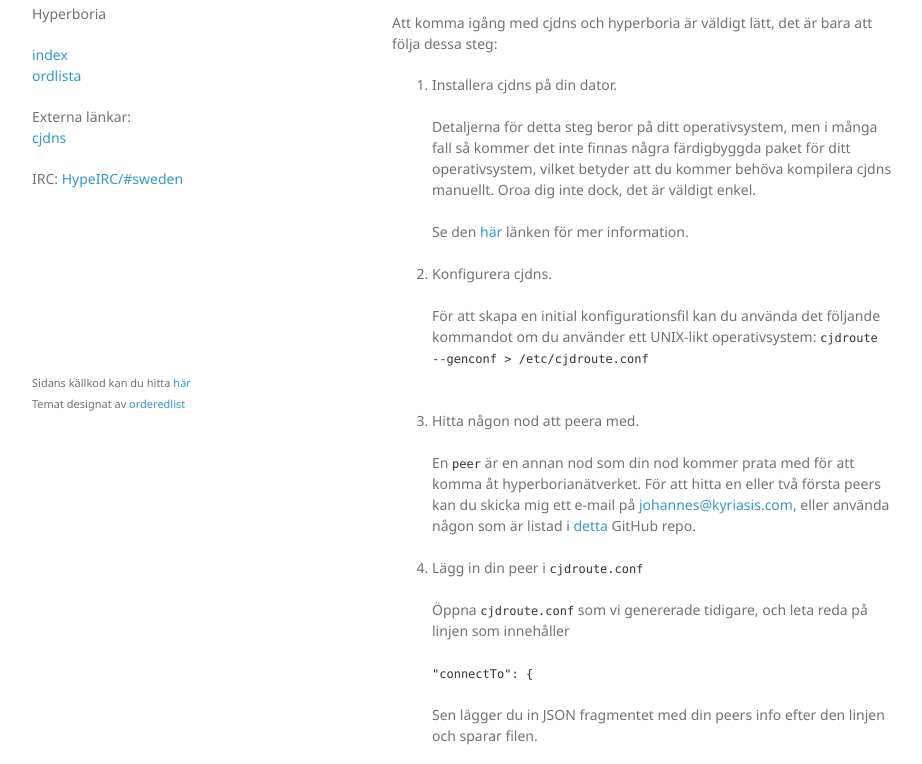
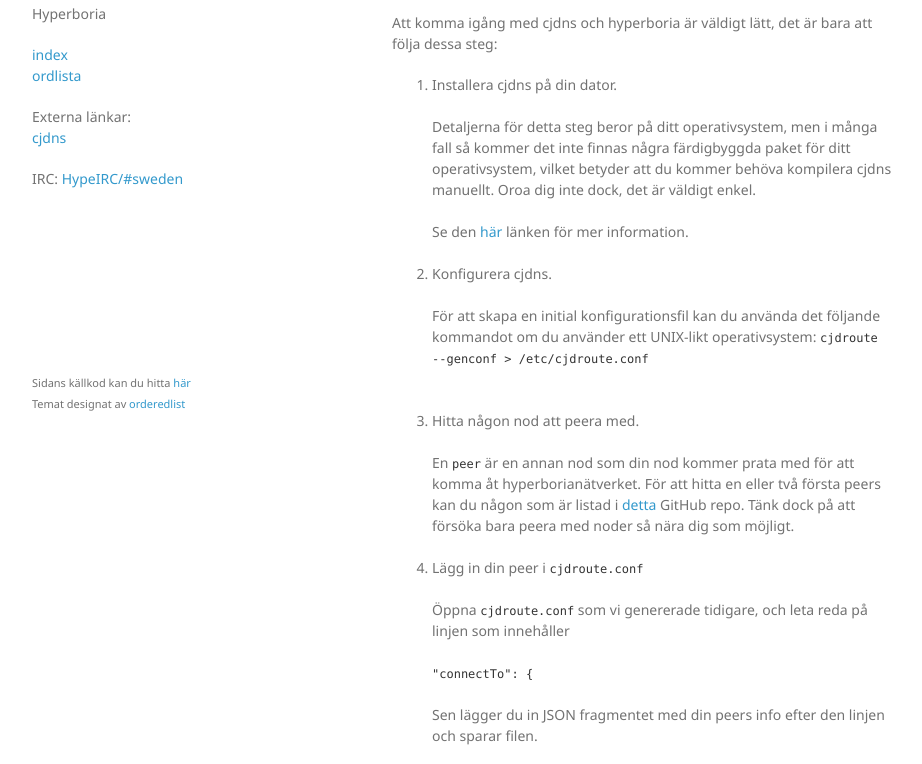
Before and after one commit to oniichaNj/hyperboria.se, a plain HTML site: page index.html in a window 1280 px wide. Shown: the part 317-1081 px from the top of the page, without its empty margins (178-1100 px from the left). Drawn offline with Linux system fonts and the light colour scheme.

Commit message:
index: Update peering paragraph
Signed-off-by: Johannes Löthberg <johannes@kyriasis.com>

```diff
--- a/index.html
+++ b/index.html
@@ -68,7 +68,7 @@
           <li>Hitta någon nod att peera med.
             <br /><br />
 
-            En <code>peer</code> är en annan nod som din nod kommer prata med för att komma åt hyperborianätverket. För att hitta en eller två första peers kan du skicka mig ett e-mail på <a href="mailto:johannes@kyriasis.com">johannes@kyriasis.com</a>, eller använda någon som är listad i <a href="https://github.com/hyperboria/peers">detta</a> GitHub repo.
+            En <code>peer</code> är en annan nod som din nod kommer prata med för att komma åt hyperborianätverket. För att hitta en eller två första peers kan du någon som är listad i <a href="https://github.com/hyperboria/peers">detta</a> GitHub repo. Tänk dock på att försöka bara peera med noder så nära dig som möjligt.
           </li>
           <br />
 
```
